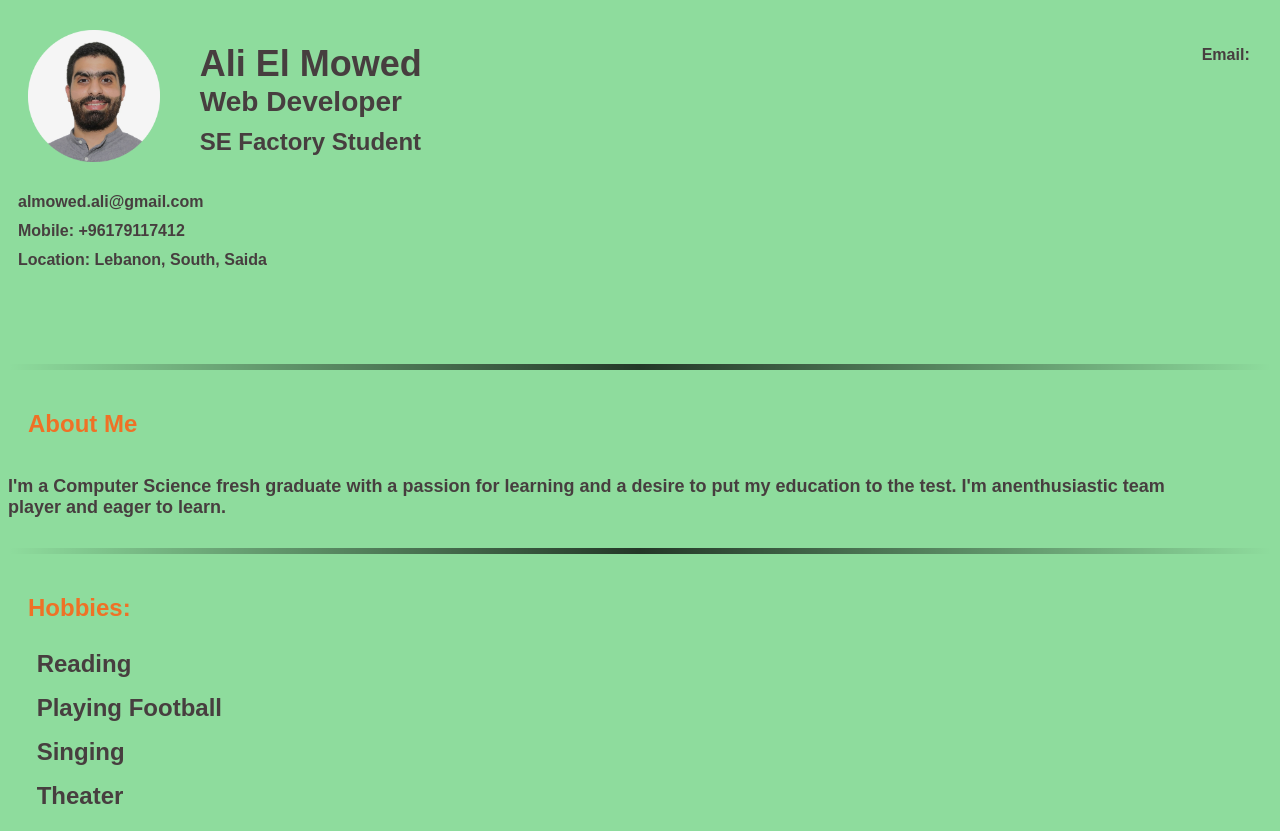
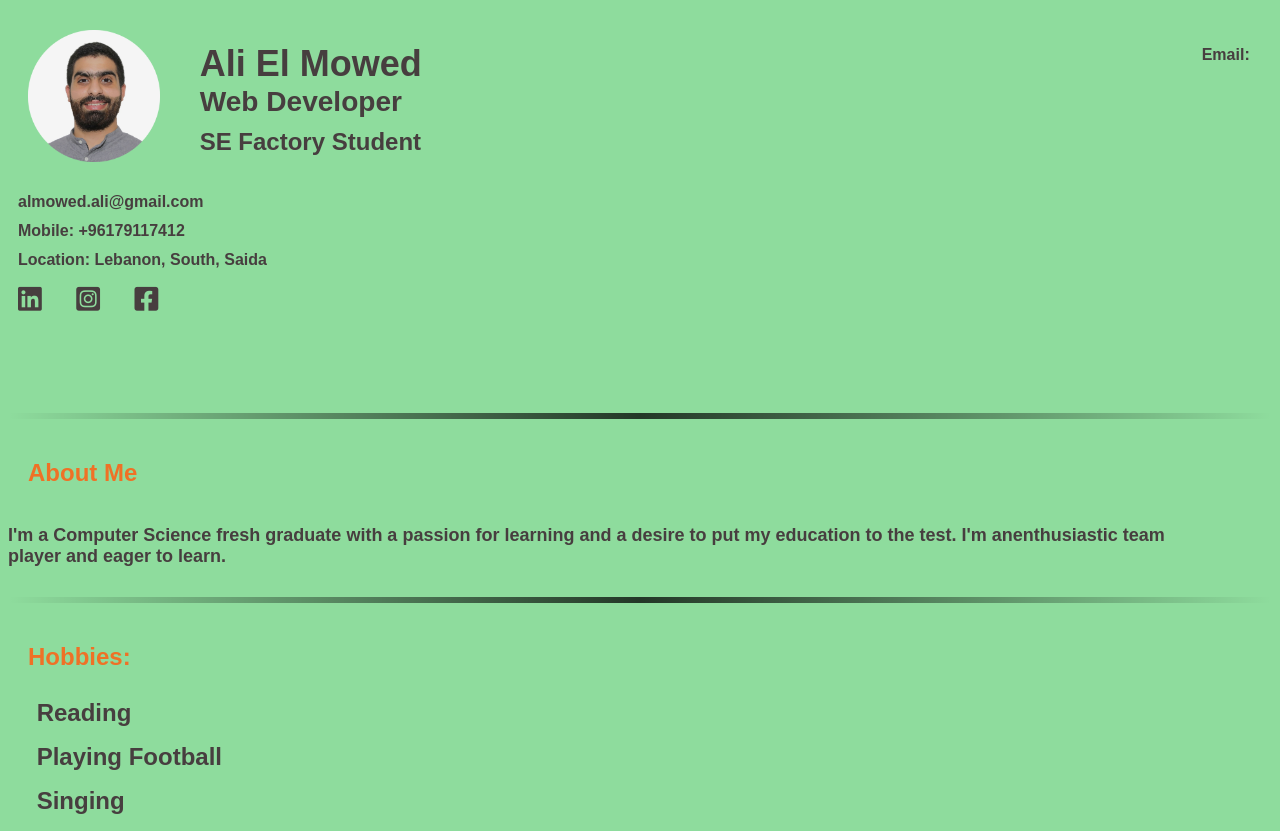
Before and after one commit to Ali-ElMowed/HTML-CV-, a plain HTML site: page index.html in a window 1280 px wide. Shown: the top 831 px of the page. Drawn offline with Linux system fonts and the light colour scheme.

Commit message:
Adding social media icons with thier links

```diff
--- a/index.html
+++ b/index.html
@@ -6,6 +6,7 @@
     <meta http-equiv="X-UA-Compatible" content="IE=edge">
     <meta name="viewport" content="width=device-width, initial-scale=1.0">
     <link rel="stylesheet" href="style.css">
+    <link rel="stylesheet" href="https://cdnjs.cloudflare.com/ajax/libs/font-awesome/5.15.4/css/all.min.css">
     <title>My CV</title>
 </head>
 <header>
@@ -27,6 +28,12 @@
             <h4>Mobile: +96179117412</h4>
             <a href=""></a>
             <h4>Location: Lebanon, South, Saida</h4>
+            <div class="social-icons">
+                <a href="https://www.linkedin.com/in/ali-el-mowed-26a42a206/"><i class="fab fa-linkedin"></i></a>
+                <a href="https://www.instagram.com/alialmowed/"><i class="fab fa-instagram-square"></i></a>
+                <a href="https://www.facebook.com/alialmowed/"><i class="fab fa-facebook-square"></i></a>
+
+            </div>
         </div>
 
 
--- a/style.css
+++ b/style.css
@@ -130,3 +130,8 @@ td h4{
 #button{
     margin-left: 40px;
 }
+.social-icons a{
+    color: #fff;
+    font-size: 1.7em;
+    padding-right: 30px;
+}
```
